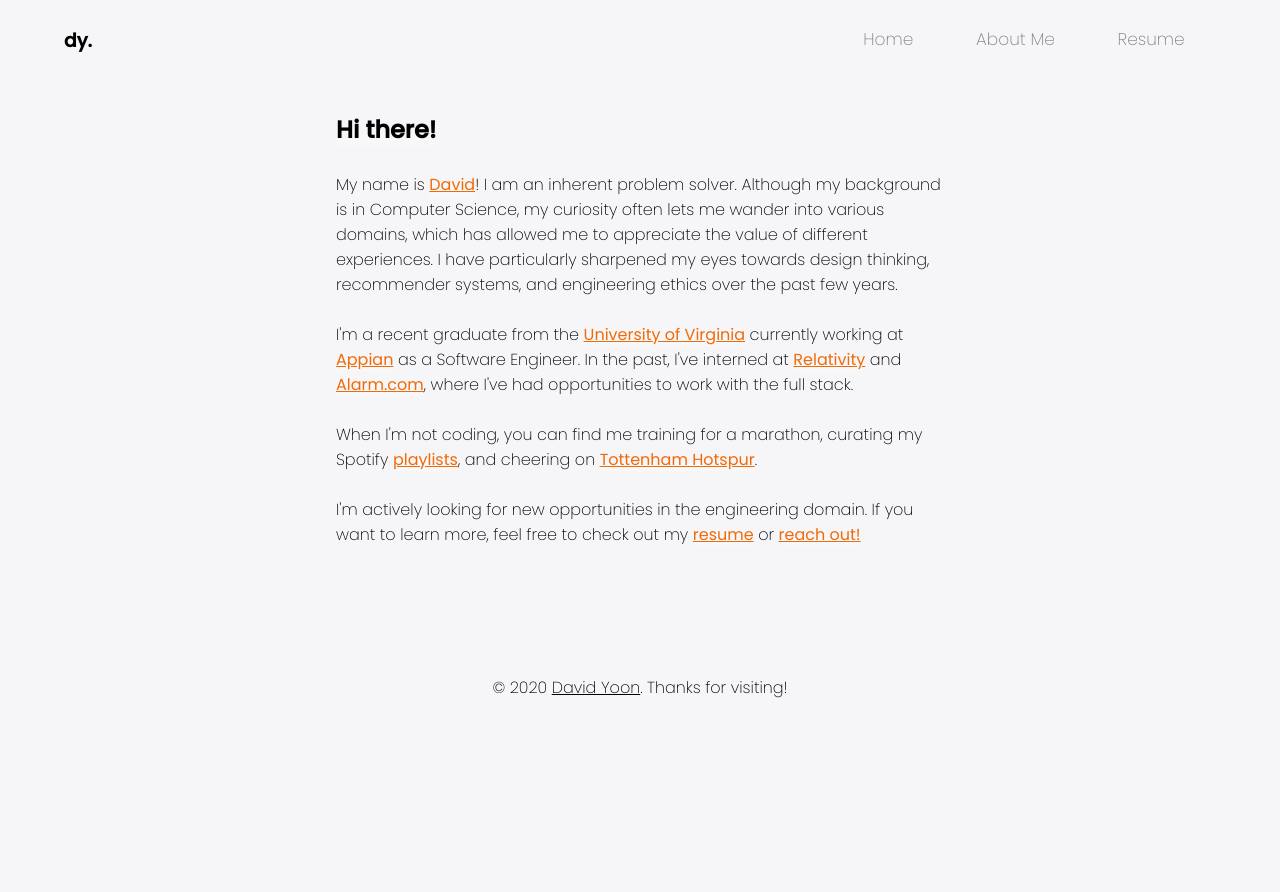
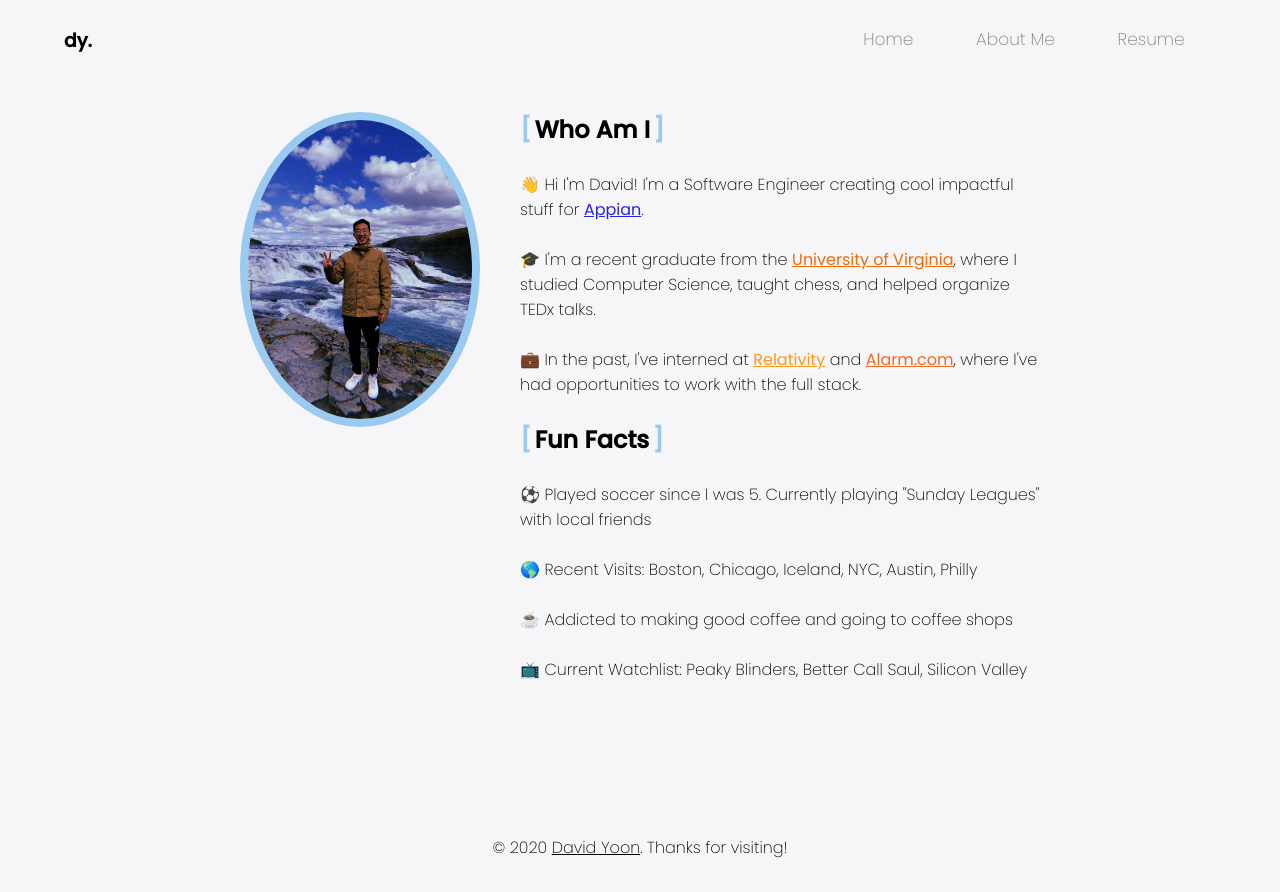
Before and after one commit to davio606/WebProject, a plain HTML site: page about.html in a window 1280 px wide. Before the commit the page ends 800 px from the top, so only its background shows below. Drawn offline with Linux system fonts and the light colour scheme.

Commit message:
Updating About Me

```diff
--- a/about.css
+++ b/about.css
@@ -3,6 +3,7 @@
   padding: 0px;
   box-sizing: border-box;
 }
+
 body {
     animation: fadeInAnimation ease 1s;
     animation-iteration-count: 1;
@@ -25,24 +26,59 @@ header {
     height: 10vh;
 }
 
-.logos {
-    flex: 1;
+/* Picture*/
+
+.profile-image {
+  max-height: 500px;
 }
+
+.rounded {
+  border-radius: 50%;
+}
+
 
 .highlight {
   font-weight: bolder;
   background: linear-gradient(180deg,rgba(255,255,255,0) 65%,  #f8f8f8 65%);
 }
 
+.highlight h1:before {
+  content: '[';
+  color: rgb(155, 202, 240);
+  font-size: 24px;
+  text-align: right;
+  padding-right: 3px;
+}
+.highlight h1:after {
+  content: ']';
+  color: rgb(155, 202, 240);
+  font-size: 24px;
+  text-align: left;
+  padding-left: 3px;
+}
+
 .highlight a {
   color: #f16a09;
   background: none;
 }
+
+.highlight.appian a {
+  color: rgb(35, 34, 240);
+}
+.highlight.relativity a {
+  color: rgb(248, 152, 29);
+}
+.highlight.alarm a {
+  color: rgb(242,106,33);
+}
+
 .highlight a:hover {
   text-decoration: none;
 }
 
-
+.logos {
+  flex: 1;
+}
 .logos a{
     color: black;
     text-decoration: none;
@@ -100,11 +136,20 @@ img {
     margin-top: 2em;
 }
 .container {
-    flex:1;
+  padding-left: 40px;
+}
+
+.img-container img{
+  display: block;
+  margin: 0 auto;
+  /*background-image: linear-gradient(120deg, #84fab0 0%, #8fd3f4 100%);*/
+  background-color: rgb(155, 202, 240);
+  background-repeat: no-repeat;
+  padding: 8px;
 }
 
 .holder {
-    align-items: center;
+  align-items: center;
 }
 
   /* Text Declarations for Sections */
@@ -126,16 +171,11 @@ img {
   .introduction-section,
   .location-section,
   .questions-section {
-    max-width: 38em;
+    display: flex;
+    max-width: 50em;
     margin-left: auto;
     margin-right: auto;
     margin-top: 2em;
-  }
-
-  .questions-section > h2 {
-    /*Typography Declarations */
-    font-family: 'Poppins', sans-serif;
-    color: rgb(128, 128, 128);
   }
 
   /* Footer Styling */
--- a/about.html
+++ b/about.html
@@ -33,20 +33,29 @@
             <section class="introduction-section">
             <div class ="holder">
             </div>
+              <div class="img-container">
+                <img class="profile-image big rounded" src="images/image.JPG" alt="second pic">
+              </div>
               <div class="container">
-              <h1><span class ="highlight">Hi there!</span></h1> <br>
-              <p>My name is <span class = "highlight"><a href = "https://www.linkedin.com/in/david-j-yoon/" target = "_blank">David</a></span>! I am an inherent problem solver. Although my background is in Computer Science, my curiosity often lets me wander into various domains, which has allowed me to appreciate the value of different experiences.
-                  I have particularly sharpened my eyes towards design thinking, recommender systems, and engineering ethics over the past few years.
+                <span class ="highlight"><h1>Who Am I</h1></span> <br>
+              <p>👋 Hi I'm David! I'm a Software Engineer creating cool impactful stuff for <span class = "highlight appian"><a href ="https://www.appian.com/">Appian</a></span>.
               </p>
               <br>
-              <p>I'm a recent graduate from the <span class = "highlight"><a href = "https://www.virginia.edu/">University of Virginia</a></span> currently working at <span class = "highlight"><a href ="https://www.appian.com/">Appian</a></span> as a Software Engineer.
-                In the past, I've interned at <span class = "highlight"><a href ="https://www.relativity.com/">Relativity</a></span> and <span class = "highlight"><a href ="https://www.alarm.com/">Alarm.com</a></span>, where I've had opportunities to work with the full stack.
+              <p>🎓 I'm a recent graduate from the <span class = "highlight"><a href = "https://www.virginia.edu/">University of Virginia</a></span>, where I studied Computer Science, taught chess, and helped organize TEDx talks.
               </p>
               <br>
-              <p>When I'm not coding, you can find me training for a marathon, curating my Spotify <span class = "highlight"><a href = "https://open.spotify.com/user/22yrmdeyt64fpwnaef2dyizcy?si=apahZWoURnSGao8aBIaYMQ">playlists</a></span>, and cheering on <span class = "highlight"><a href = "https://www.tottenhamhotspur.com/">Tottenham Hotspur</a></span>.</p>
+              <p>💼 In the past, I've interned at <span class = "highlight relativity"><a href ="https://www.relativity.com/">Relativity</a></span> and <span class = "highlight alarm"><a href ="https://www.alarm.com/">Alarm.com</a></span>, where I've had opportunities to work with the full stack.</p>
               <br>
-              <p>I'm actively looking for new opportunities in the engineering domain. If you want to learn more, feel free to check out my <span class = "highlight"><a target = "_blank" href="David Yoon Resume.pdf">resume</a></span> or <span class = "highlight"><a href ="mailto: djy6cg@virginia.edu" target="_blank">reach out!</a></span> </p>
-              </div>
+              <span class ="highlight"><h1>Fun Facts</h1></span> <br>
+              <p>⚽ Played soccer since I was 5. Currently playing "Sunday Leagues" with local friends</p>
+              <br>
+              <p>🌎 Recent Visits: Boston, Chicago, Iceland, NYC, Austin, Philly</p>
+              <br>
+              <p>☕ Addicted to making good coffee and going to coffee shops</p>
+              <br>
+              <p>📺 Current Watchlist: Peaky Blinders, Better Call Saul, Silicon Valley</p>
+              <br>
+            </div>
             </section>
 
             <footer class="content-footer">
```
Also changed, not shown: home.html (+2 -2 lines), styles.css (+43 -1 lines), images/fun.jpg (added), images/image.JPG (added).
